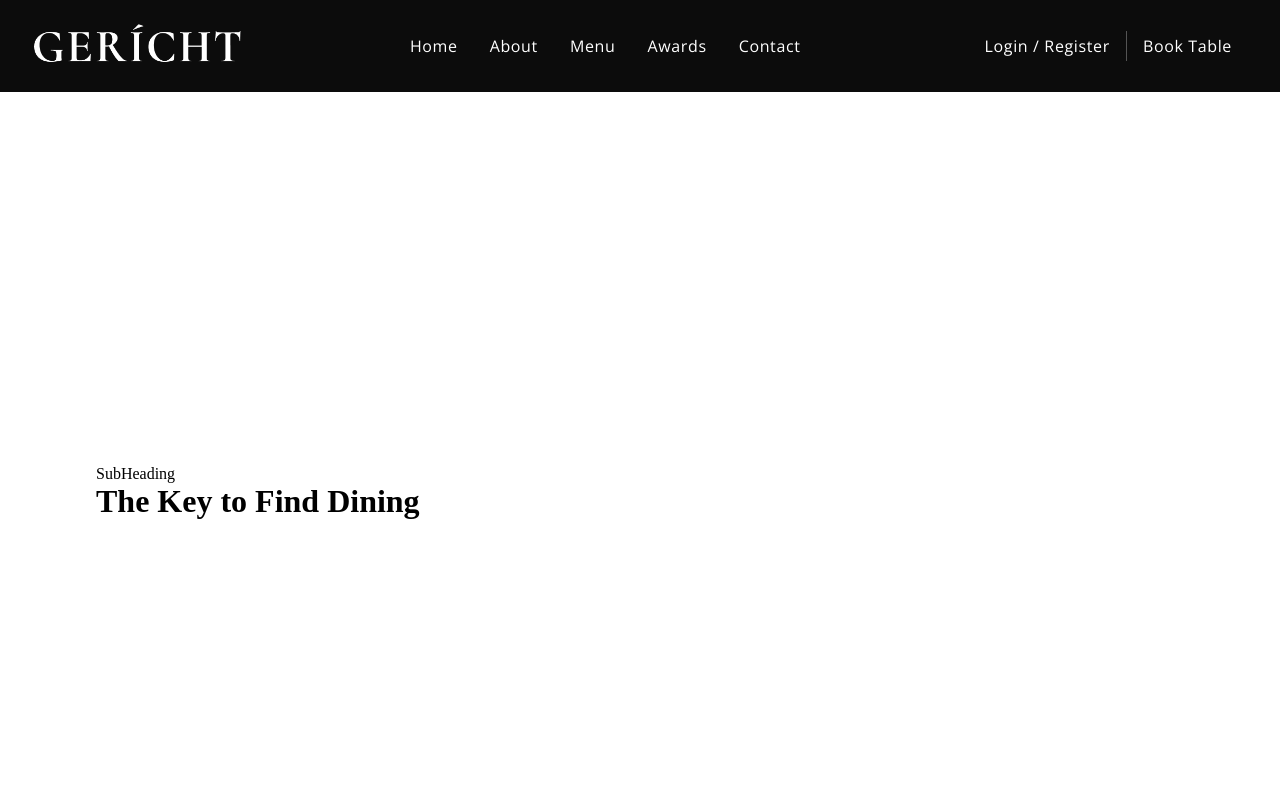
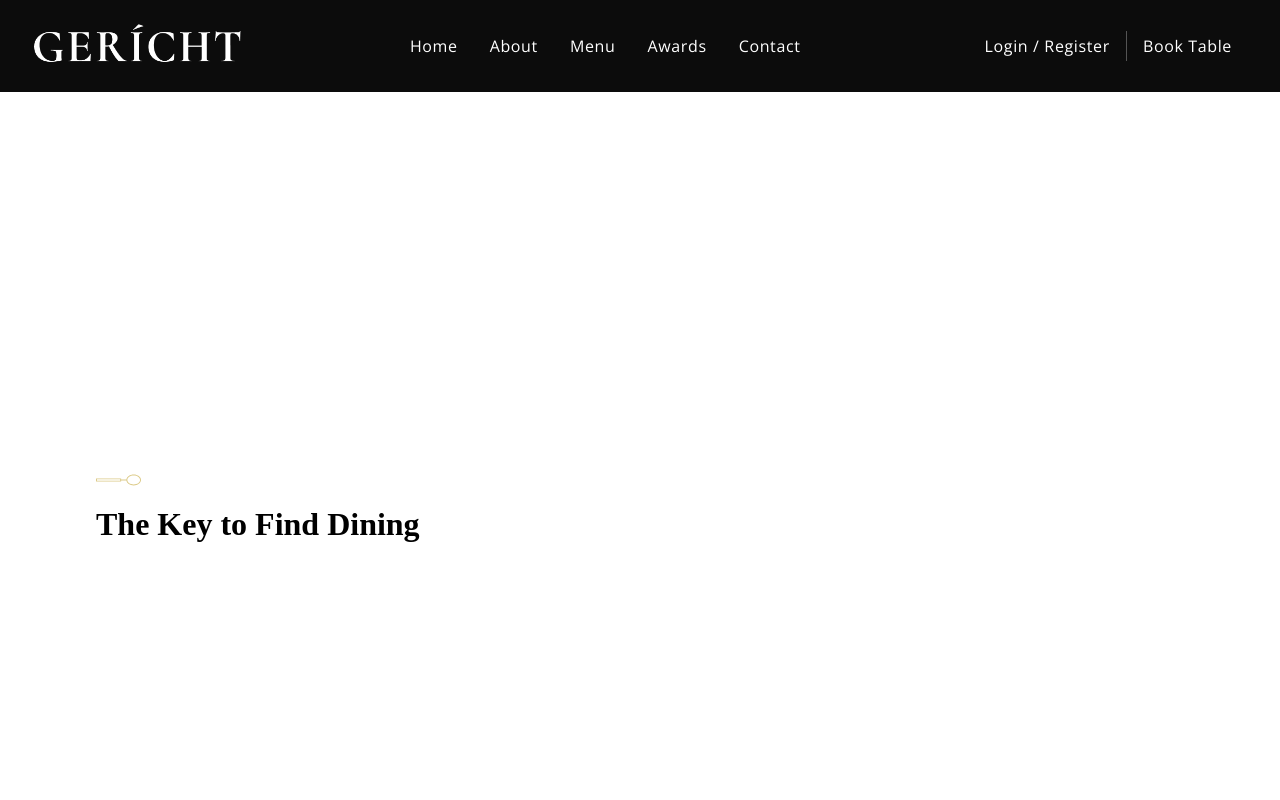
Before and after one commit to Jonghan-park/restaurant-app, a React (Create React App) app: page / in a window 1280 px wide. Shown: the top 800 px of the page. Built offline with nearby package versions, Linux system fonts and the light colour scheme; a web font is replaced by a local one.

Commit message:
Update navbar & heading

```diff
--- a/src/components/Navbar/Navbar.css
+++ b/src/components/Navbar/Navbar.css
@@ -68,7 +68,7 @@
   left: 0;
   width: 100%;
   height: 100vh;
-  background: var(--color-black);
+  background: black;
   transition: 0.5s ease;
 
   flex-direction: column;
--- a/src/components/SubHeading/SubHeading.jsx
+++ b/src/components/SubHeading/SubHeading.jsx
@@ -1,8 +1,10 @@
 import React from 'react';
+import { images } from '../../constants'
 
 const SubHeading = () => (
-  <div>
-    SubHeading
+  <div style={{ marginBottom: '1rem'}}>
+    <p className='p__cormorant'>TITLE</p>
+    <img src={images.spoon} alt="spoon" className='spoon__img' />
   </div>
 );
 
```
